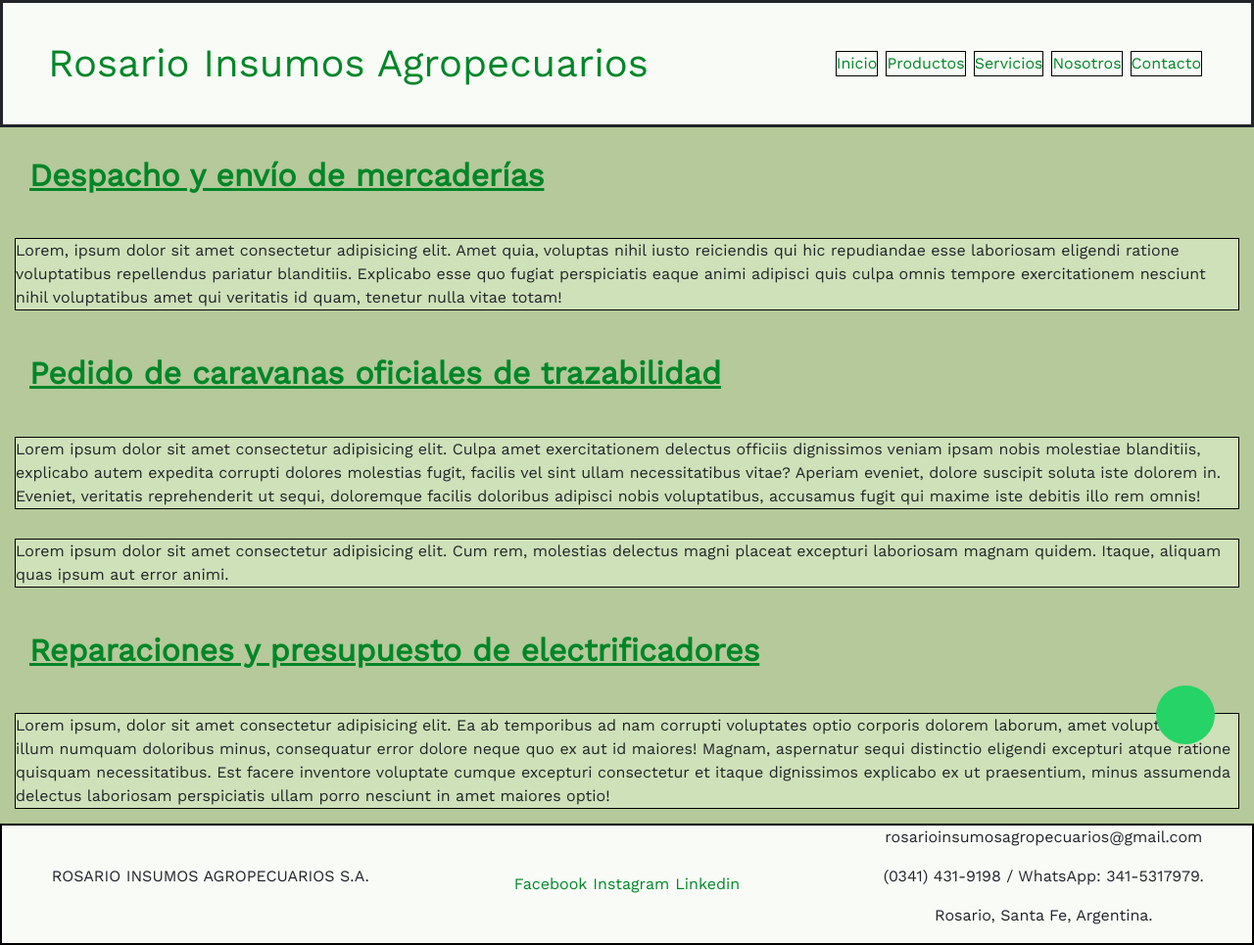
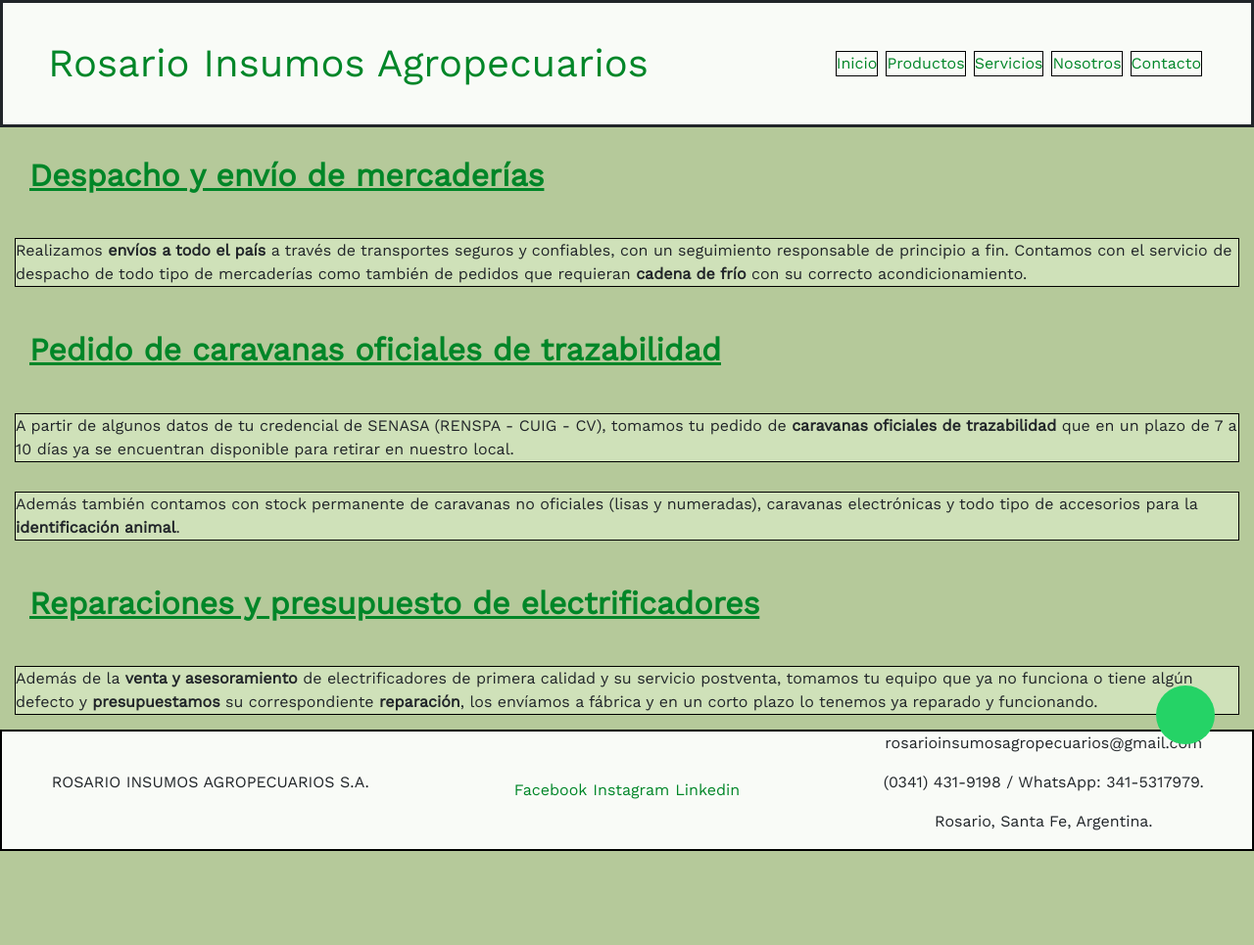
Before and after one commit to nicolaspiovandev/RIA, a website: page paginas/servicios.html in a window 1280 px wide. Shown: the whole page at 98% size. After the commit the page ends 869 px from the top, so only its background shows below. Drawn offline with nearby package versions, Linux system fonts and the light colour scheme.

Commit message:
modifiqué servicios y carrousel

```diff
--- a/paginas/servicios.html
+++ b/paginas/servicios.html
@@ -62,13 +62,11 @@
         <div class="col">
             <div class="row despachos">
                 <h2 class="title_despachos">Despacho y envío de mercaderías</h2>
-                <p> Lorem, ipsum dolor sit amet consectetur adipisicing elit. Amet quia, voluptas nihil iusto reiciendis
-                    qui
-                    hic repudiandae esse laboriosam eligendi ratione voluptatibus repellendus pariatur blanditiis.
-                    Explicabo
-                    esse quo fugiat perspiciatis eaque animi adipisci quis culpa omnis tempore exercitationem nesciunt
-                    nihil
-                    voluptatibus amet qui veritatis id quam, tenetur nulla vitae totam!
+                <p> Realizamos <b>envíos a todo el país</b> a través de transportes seguros y confiables, con un
+                    seguimiento
+                    responsable de principio a fin. Contamos con el servicio de despacho de todo tipo de mercaderías
+                    como también de pedidos que requieran <b>cadena de
+                        frío</b> con su correcto acondicionamiento.
                 </p>
             </div>
 
@@ -76,17 +74,12 @@
 
             <div class="row caravanas">
                 <h2 class="title_caravanas">Pedido de caravanas oficiales de trazabilidad</h2>
-                <p>Lorem ipsum dolor sit amet consectetur adipisicing elit. Culpa amet exercitationem delectus officiis
-                    dignissimos veniam ipsam nobis molestiae blanditiis, explicabo autem expedita corrupti dolores
-                    molestias
-                    fugit, facilis vel sint ullam necessitatibus vitae? Aperiam eveniet, dolore suscipit soluta iste
-                    dolorem
-                    in. Eveniet, veritatis reprehenderit ut sequi, doloremque facilis doloribus adipisci nobis
-                    voluptatibus,
-                    accusamus fugit qui maxime iste debitis illo rem omnis!
+                <p>A partir de algunos datos de tu credencial de SENASA (RENSPA - CUIG - CV), tomamos tu pedido de
+                    <b>caravanas oficiales de trazabilidad</b> que en un plazo de 7 a 10 días ya se encuentran
+                    disponible para retirar en nuestro local.
                 </p>
-                <p>Lorem ipsum dolor sit amet consectetur adipisicing elit. Cum rem, molestias delectus magni placeat
-                    excepturi laboriosam magnam quidem. Itaque, aliquam quas ipsum aut error animi.
+                <p>Además también contamos con stock permanente de caravanas no oficiales (lisas y numeradas), caravanas
+                    electrónicas y todo tipo de accesorios para la <b>identificación animal</b>.
                 </p>
             </div>
 
@@ -94,14 +87,9 @@
 
             <div class="row reparaciones">
                 <h2 class="title_reparaciones">Reparaciones y presupuesto de electrificadores</h2>
-                <p>Lorem ipsum, dolor sit amet consectetur adipisicing elit. Ea ab temporibus ad nam corrupti voluptates
-                    optio corporis dolorem laborum, amet voluptatum illum numquam doloribus minus, consequatur error
-                    dolore
-                    neque quo ex aut id maiores! Magnam, aspernatur sequi distinctio eligendi excepturi atque ratione
-                    quisquam necessitatibus. Est facere inventore voluptate cumque excepturi consectetur et itaque
-                    dignissimos explicabo ex ut praesentium, minus assumenda delectus laboriosam perspiciatis ullam
-                    porro
-                    nesciunt in amet maiores optio!
+                <p>Además de la <b>venta y asesoramiento</b> de electrificadores de primera calidad y su servicio postventa,
+                    tomamos tu equipo que ya no funciona o tiene algún defecto y <b>presupuestamos</b>
+                    su correspondiente <b>reparación</b>, los envíamos a fábrica y en un corto plazo lo tenemos ya reparado y funcionando.
                 </p>
             </div>
         </div>
--- a/scss/_index.scss
+++ b/scss/_index.scss
@@ -9,10 +9,12 @@
     display: flex;
     justify-content: center;
     align-items: center;
+    background-size: contain;
 }
 
 .image {
     margin: 15px;
+    background-size: cover;
 }
 
 .slider-control {
```
Also changed, not shown: index.html (+16 -8 lines), css/styles.css, multimedia/slider/1.jpg (added), multimedia/slider/11.jpg (added), multimedia/slider/12.jpg (added), multimedia/slider/2.jpg (added), multimedia/slider/22.jpg (added), multimedia/slider/222.jpg (added), multimedia/slider/33.jpg (added), multimedia/slider/333.jpg (added), multimedia/slider/5.jpg (added), multimedia/slider/6.jpg (added).
